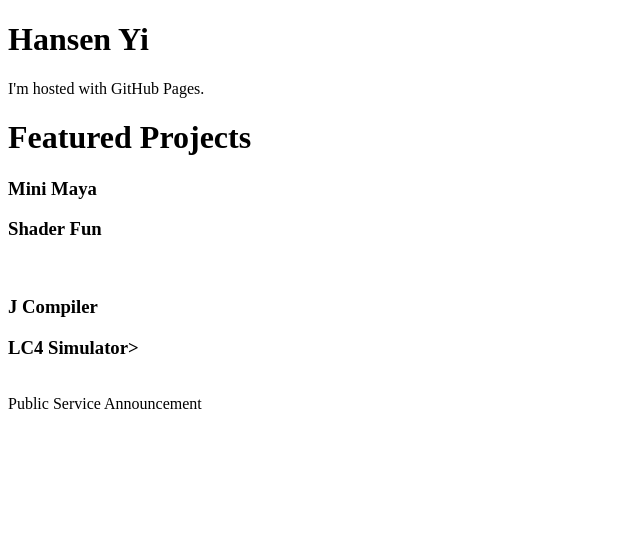
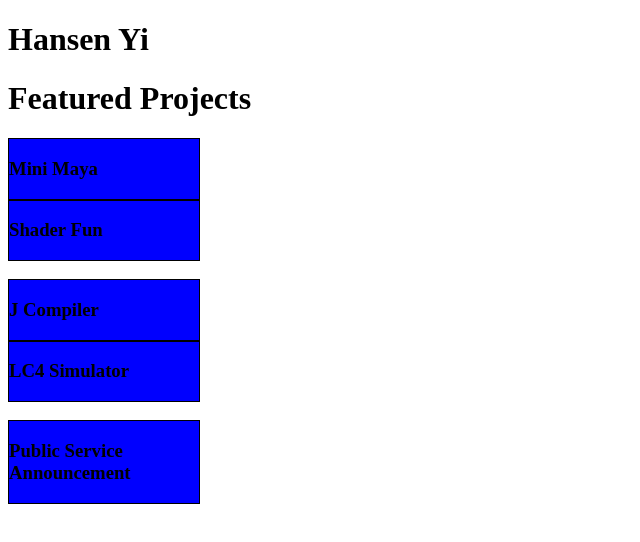
Before and after one commit to hansen-yi/hansen-yi.github.io, a plain HTML site: page index.html in a window 1280 px wide. Shown: the whole page, without its empty margins (0-640 px from the left). Drawn offline with Linux system fonts and the light colour scheme.

Commit message:
Update index.html

```diff
--- a/index.html
+++ b/index.html
@@ -1,8 +1,13 @@
 <!DOCTYPE html>
 <html>
+  <head>
+    <title>Hansen Yi</title>
+    <style>
+      #project{background-color: blue; height: 10%; width: 15%; border: 1px solid black};
+    </style>
+  </head>
 <body>
-<h1>Hansen Yi</h1>
-<p>I'm hosted with GitHub Pages.</p>
+  <h1>Hansen Yi</h1>
   <h1>Featured Projects</h1>
   <div id = "project">
     <h3>Mini Maya </h3>
@@ -14,9 +19,9 @@
     <h3> J Compiler </h3>
   </div>
   <div id = "project">
-    <h3>LC4 Simulator>
+    <h3>LC4 Simulator</h3>
   </div> </br>
-  <div id = "project>
+  <div id = "project">
     <h3> Public Service Announcement </h3>
   </div>
 </body>
```
